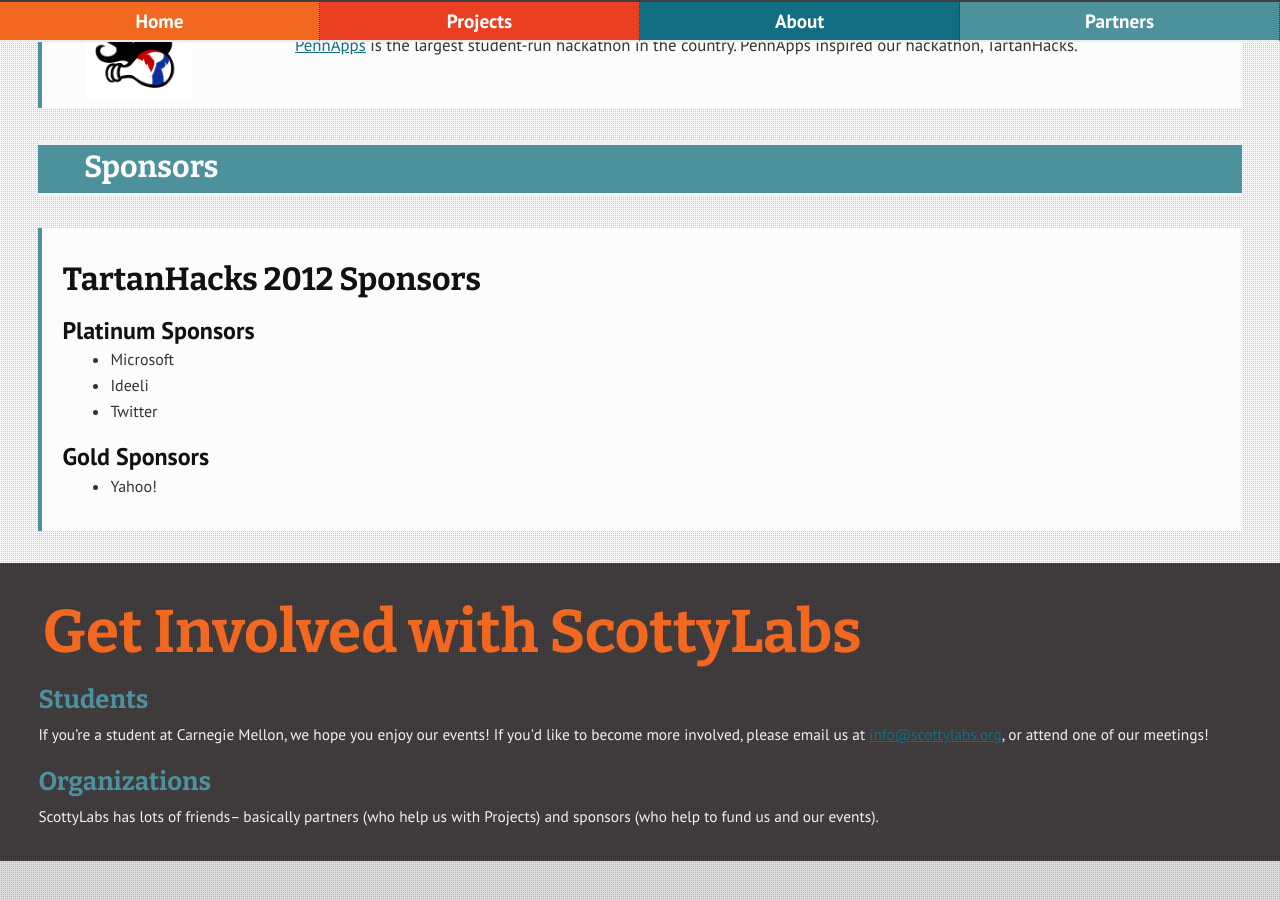
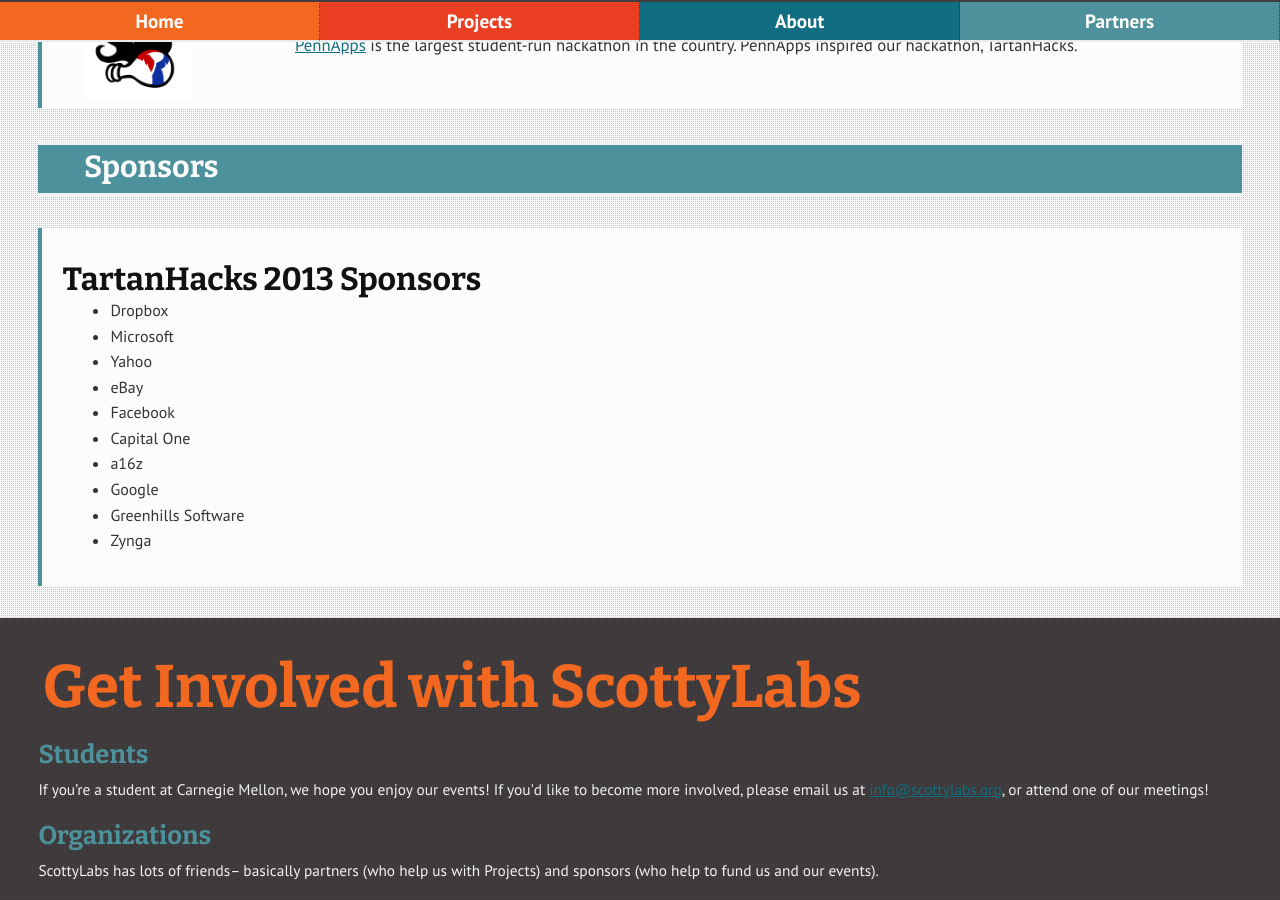
Before and after one commit to ScottyLabs/scottylabs.github.io, a Jekyll site: the page built from partners.html, in a window 1280 px wide and 900 px high, scrolled down 1823 px. Built offline with Jekyll 4.4.1, drawn with Linux system fonts in a browser that asks for light colours; before the commit the page ends 2684 px from its top, so only the background shows below that.

Commit message:
Added TH sponsors

```diff
--- a/partners.html
+++ b/partners.html
@@ -45,16 +45,18 @@
   <div id="sponsors">
     <h1>Sponsors</h1>
     <div class="sponsor">
-      <h2>TartanHacks 2012 Sponsors</h2>
-      <h4>Platinum Sponsors</h4>
+      <h2>TartanHacks 2013 Sponsors</h2>
       <ul class="bulleted">
-        <li>Microsoft</li>
-        <li>Ideeli</li>
-        <li>Twitter</li>
-      </ul>
-      <h4>Gold Sponsors</h4>
-      <ul class="bulleted">
-        <li>Yahoo!</li>
+          <li> Dropbox </li>
+          <li> Microsoft </li>
+          <li> Yahoo </li>
+          <li> eBay </li>
+          <li> Facebook </li>
+          <li> Capital One </li>
+          <li> a16z </li>
+          <li> Google </li>
+          <li> Greenhills Software </li>
+          <li> Zynga </li>
       </ul>
     </div>
   </div>
```
